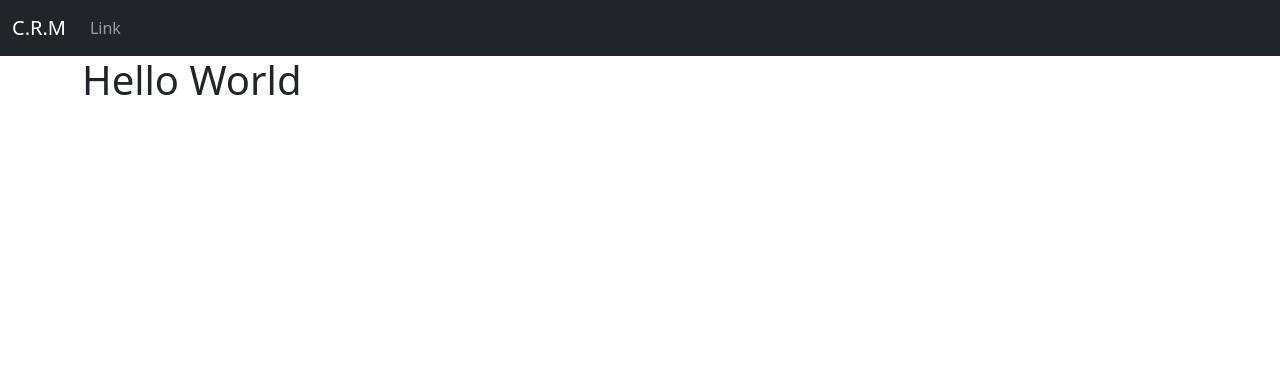
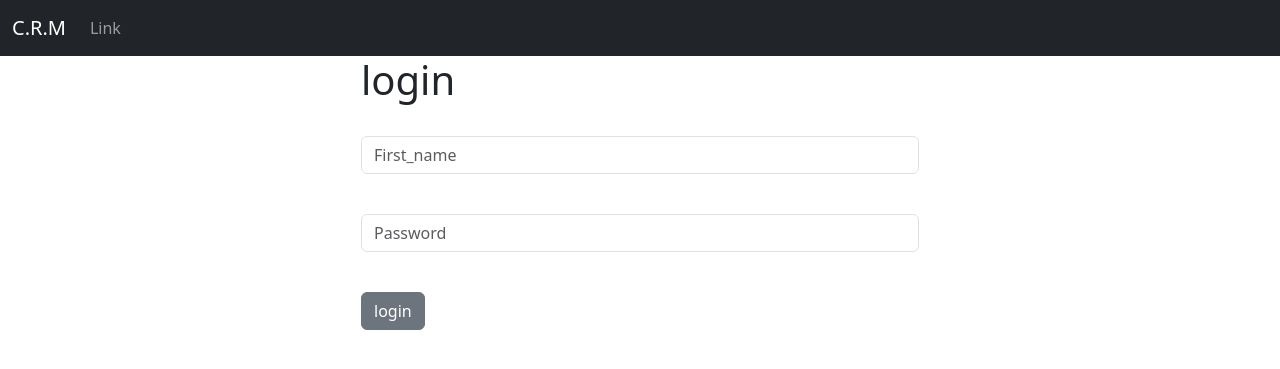
Before and after one commit to Kariuki11/Customer-Relationship-Management-app, a Django app: page / in a window 1280 px wide. Shown: the top 369 px of the page. Run offline with Django 5.2, Linux system fonts and the light colour scheme.

Commit message:
"Updated home.html template, added login form, and modified urls.py and views.py files"

```diff
--- a/crm/website/templates/website/home.html
+++ b/crm/website/templates/website/home.html
@@ -2,6 +2,24 @@
 
 {% block content %}
 
-<h1>Hello World</h1>
+<div class="col-md-6 offset-md-3">
+
+<h1>login</h1>
+<br/>
+
+<form method="post" action="{% url 'home' %}">
+    {% csrf_token %}
+    <form>
+        <div class="mb-3">
+          <input type="text" class="form-control" name="first_name" placeholder="First_name" required>
+
+        </div></br>
+        <div class="mb-3">
+          <input type="password" class="form-control" name="password", placeholder="Password" required>
+        </div>
+        <br/>
+        <button type="submit" class="btn btn-secondary">login</button>
+      </form>
+</div>
 
 {% endblock %}
--- a/crm/website/urls.py
+++ b/crm/website/urls.py
@@ -3,4 +3,6 @@ from . import views
 
 urlpatterns = [
     path('', views.home, name='home'),
+    # path('login/', views.login_user, name='login'),
+    path('logout', views.logout_user, name='logout'),
 ]
--- a/crm/website/views.py
+++ b/crm/website/views.py
@@ -4,3 +4,9 @@ from django.contrib import messages
 
 def home(request):
     return render(request, 'website/home.html', {})
+
+def login_user(request):
+    pass
+
+def logout_user(request):
+    pass
```
